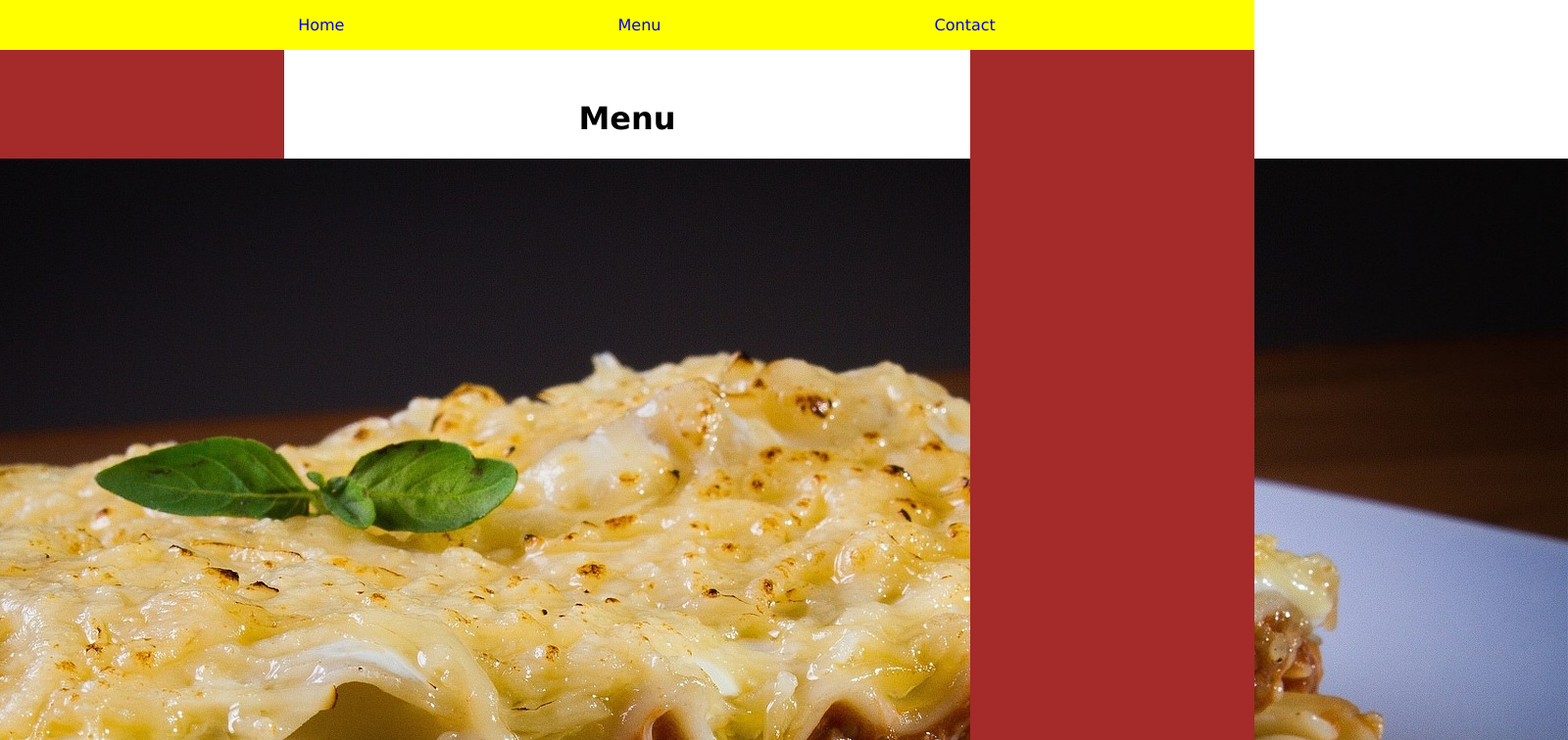
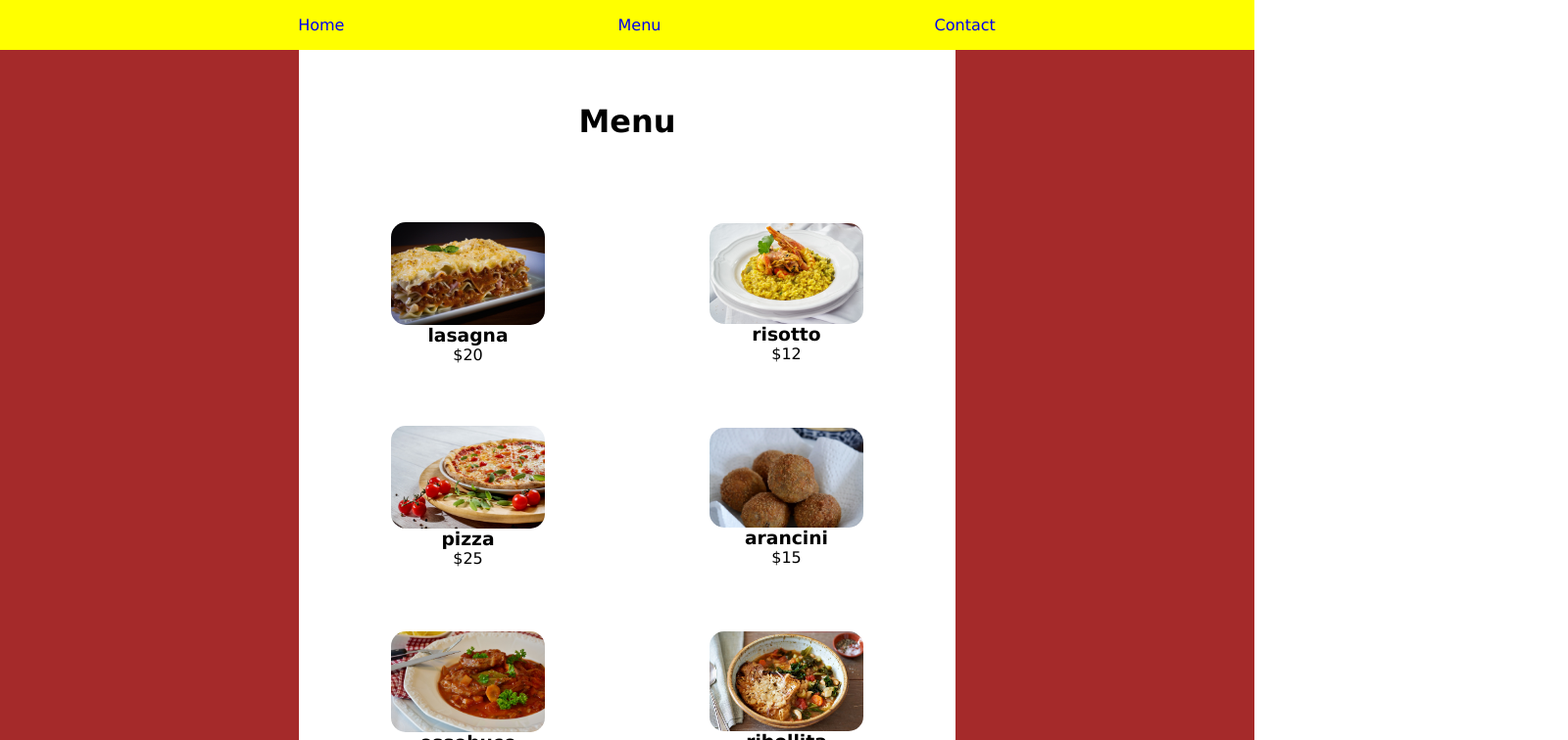
Before and after one commit to aortiz97-stack/Restaurant-Page-TODP, a website built with webpack: page dist/index.html in a window 1280 px wide. Both pictures are taken after a click on the link "Menu". Shown: the top 756 px of the page at 98% size, 1600 px wide, since content can reach past the window. Built offline with Linux system fonts and the light colour scheme.

Commit message:
Format menu tab with basic layout

```diff
--- a/src/menu-page.js
+++ b/src/menu-page.js
@@ -6,25 +6,34 @@ export default function createMenuPage() {
 
   const gridContainer = document.createElement('div');
   gridContainer.classList.add('grid-container');
+
   const foodImageFileNames = ['lasagna.jpg', 'risotto.jpg', 'pizza.jpg',
     'arancini.jpg', 'ossobuco.jpg', 'ribollita.jpg'];
   const foodPrices = ['$20', '$12', '$25', '$15', '$20', '$12'];
+
   for (let i = 0; i < foodImageFileNames.length; i += 1) {
     const foodCard = document.createElement('div');
     foodCard.classList.add('food-card');
-
-    const foodImage = document.createElement('img');
-    foodImage.src = `../src/images/${foodImageFileNames[i]}`;
 
     const foodName = foodImageFileNames[i].split('.')[0];
     const foodCardName = document.createElement('h3');
     foodCardName.innerHTML = foodName;
 
+    const foodImage = document.createElement('img');
+    const foodImageContainer = document.createElement('div');
+    foodImageContainer.classList.add('food-image-container');
+    foodImage.src = `../src/images/${foodImageFileNames[i]}`;
+    if (foodName === 'arancini') {
+      foodImage.id = 'arancini';
+      foodImageContainer.id = 'arancini-container';
+    }
+    foodImageContainer.appendChild(foodImage);
+
     const foodPrice = foodPrices[i];
     const foodCardPrice = document.createElement('p');
     foodCardPrice.innerHTML = foodPrice;
 
-    foodCard.appendChild(foodImage);
+    foodCard.appendChild(foodImageContainer);
     foodCard.appendChild(foodCardName);
     foodCard.appendChild(foodCardPrice);
 
--- a/src/style.css
+++ b/src/style.css
@@ -10,6 +10,14 @@ body {
     flex-direction: column;
 }
 
+img {
+    border-radius: 15px;
+}
+
+h1 {
+    margin: 0;
+}
+
 #bottom-container {
     display: flex;
     height: 100%;
@@ -18,7 +26,7 @@ body {
 .panel {
     flex-grow: 1;
     background-color: brown;
-    max-width: 33%;
+    height: 100%;
 }
 
 #content {
@@ -28,7 +36,7 @@ body {
     align-items: center;
     justify-content: space-around;
     max-width: 50%;
-    padding: 30px;
+    padding: 15px;
 }
 
 a {
@@ -69,3 +77,42 @@ p {
     display: flex;
     justify-content: center;
 }
+
+.grid-container {
+    display: grid;
+    height: 75%;
+    grid-template-columns: 1fr 1fr;
+    grid-template-rows: 1fr 1fr 1fr;
+    gap: 10px;
+}
+
+.food-card {
+    display: flex;
+    flex-direction: column;
+    align-items: center;
+    justify-content: center;
+}
+
+.food-card p, .food-card h3 {
+    margin: 0;
+}
+
+.food-image-container {
+    width: 50%;
+    display: flex;
+    align-items: center;
+    justify-content: center;
+}
+
+#arancini {
+    height: 100%;
+}
+
+#arancini-container{
+    height: 43%;
+}
+
+.food-image-container img {
+    object-fit: cover;
+    width: 100%;
+}
```
Also changed, not shown: dist/main.js.
